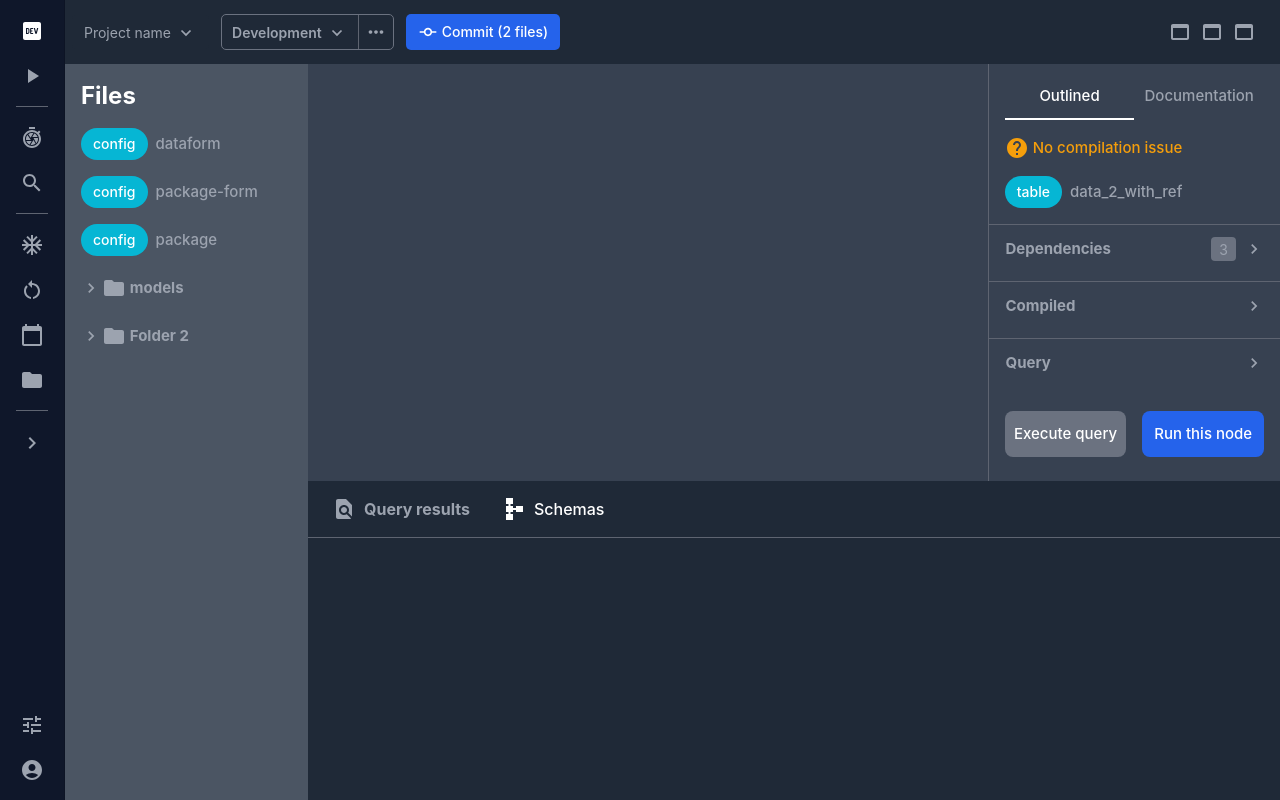
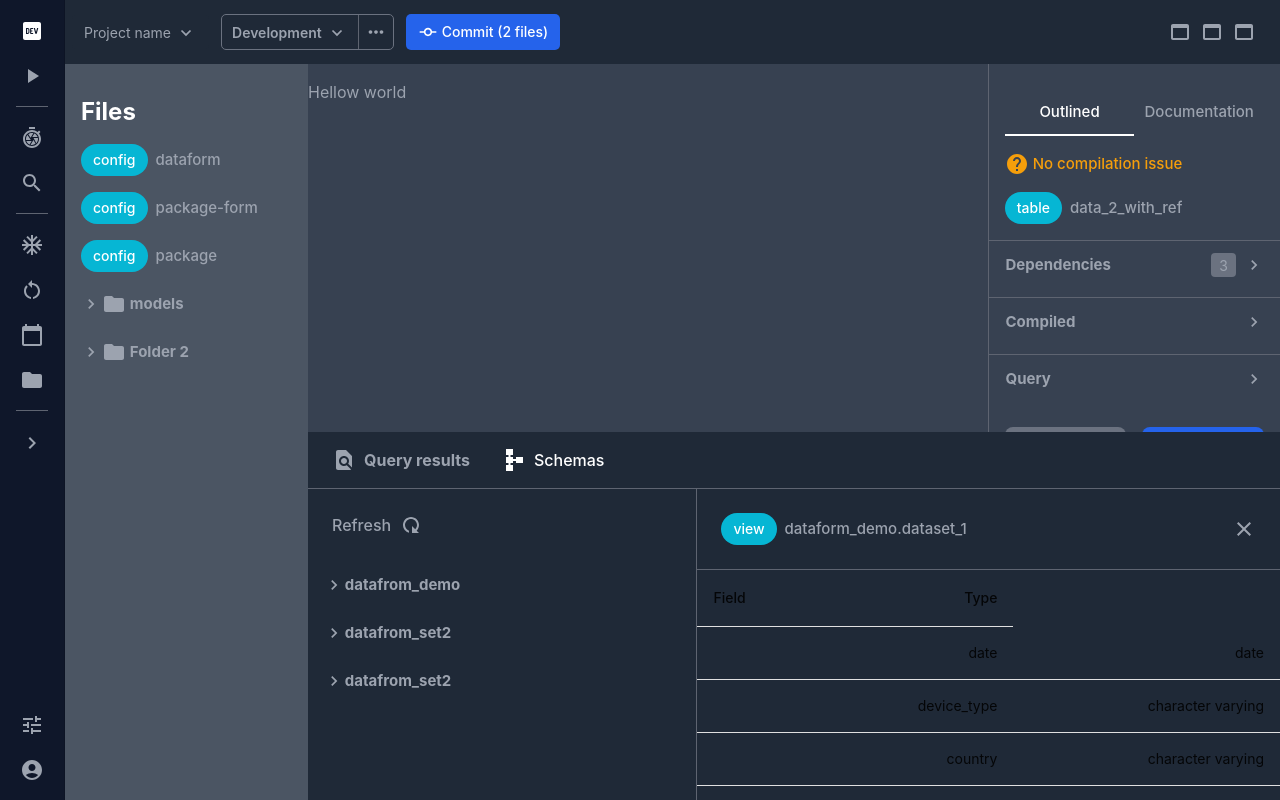
Before and after one commit to Gabin-ishimwe/frontend-assessment, a React (Vite) app: page / in a window 1280 px wide. Built offline with nearby package versions, Linux system fonts and the light colour scheme.

Commit message:
ft: add tables

```diff
--- /dev/null
+++ b/src/components/CodingEnv/bottom/BottomLeft.jsx
@@ -0,0 +1,136 @@
+/* eslint-disable no-unused-vars */
+import ChevronRightIcon from "@mui/icons-material/ChevronRight";
+import RefreshIcon from "@mui/icons-material/Refresh";
+
+import { Box, Typography } from "@mui/material";
+import MuiAccordion from "@mui/material/Accordion";
+import MuiAccordionDetails from "@mui/material/AccordionDetails";
+import MuiAccordionSummary from "@mui/material/AccordionSummary";
+import { styled } from "@mui/material/styles";
+import React from "react";
+import ViewedData from "./ViewedData";
+
+const Accordion = styled((props) => (
+  <MuiAccordion disableGutters elevation={0} square {...props} />
+))(({ theme }) => ({
+  width: "100%",
+  backgroundColor: "#1f2937",
+  overflow: "hidden",
+  "&:before": {
+    display: "none",
+  },
+  //   "&:hover": {
+  //     backgroundColor: "#374151",
+  //   },
+}));
+
+const AccordionSummary = styled((props) => (
+  <MuiAccordionSummary
+    expandIcon={
+      <ChevronRightIcon sx={{ fontSize: "20px", color: "#9ca3af" }} />
+    }
+    {...props}
+  />
+))(({ theme }) => ({
+  width: "100%",
+  flexDirection: "row-reverse",
+  overflow: "hidden",
+  "& .MuiAccordionSummary-expandIconWrapper.Mui-expanded": {
+    transform: "rotate(90deg)",
+  },
+  "& .MuiAccordionSummary-content": {
+    marginLeft: theme.spacing(0.1),
+  },
+}));
+
+const AccordionDetails = styled(MuiAccordionDetails)(({ theme }) => ({
+  padding: 0,
+  margin: 0,
+}));
+
+const BottomLeft = () => {
+  return (
+    <Box
+      sx={{
+        flexBasis: "40%",
+        overflow: "auto",
+      }}>
+      <Box
+        sx={{
+          display: "flex",
+          alignItems: "center",
+          px: 3,
+          py: 3,
+        }}>
+        <Typography
+          sx={{
+            fontSize: 16,
+            fontWeight: 500,
+            pr: 1,
+          }}>
+          Refresh
+        </Typography>
+        <RefreshIcon sx={{ rotate: "90deg" }} />
+      </Box>
+      <Accordion>
+        <AccordionSummary>
+          <Typography
+            sx={{
+              fontSize: 15,
+              fontWeight: "bold",
+              textOverflow: "ellipsis",
+              overflow: "hidden",
+            }}>
+            datafrom_demo
+          </Typography>
+        </AccordionSummary>
+        <AccordionDetails>
+          <ViewedData label={"data_set_1"} />
+          <ViewedData label={"data_set_2"} />
+          <ViewedData label={"data_set_3"} />
+          <ViewedData label={"data_set_4"} />
+        </AccordionDetails>
+      </Accordion>
+      <Accordion>
+        <AccordionSummary>
+          <Typography
+            sx={{
+              fontSize: 15,
+              fontWeight: "bold",
+              textOverflow: "ellipsis",
+              overflow: "hidden",
+            }}>
+            datafrom_set2
+          </Typography>
+        </AccordionSummary>
+        <AccordionDetails>
+          <ViewedData label={"data_set_5"} />
+          <ViewedData label={"data_set_6"} />
+          <ViewedData label={"data_set_7"} />
+          <ViewedData label={"data_set_8"} />
+        </AccordionDetails>
+      </Accordion>
+      <Accordion>
+        <AccordionSummary>
+          <Typography
+            sx={{
+              fontSize: 15,
+              fontWeight: "bold",
+              textOverflow: "ellipsis",
+              overflow: "hidden",
+            }}>
+            datafrom_set2
+          </Typography>
+        </AccordionSummary>
+        <AccordionDetails>
+          <ViewedData label={"data_set_5"} />
+          <ViewedData label={"data_set_6"} />
+          <ViewedData label={"data_set_7"} />
+          <ViewedData label={"data_set_8"} />
+        </AccordionDetails>
+      </Accordion>
+    </Box>
+  );
+};
+
+export default BottomLeft;
--- /dev/null
+++ b/src/components/CodingEnv/bottom/BottomRight.jsx
@@ -0,0 +1,78 @@
+/* eslint-disable no-unused-vars */
+import { Close } from "@mui/icons-material";
+import { Box, Divider, Typography } from "@mui/material";
+import Table from "@mui/material/Table";
+import TableBody from "@mui/material/TableBody";
+import TableCell from "@mui/material/TableCell";
+import TableContainer from "@mui/material/TableContainer";
+import TableHead from "@mui/material/TableHead";
+import TableRow from "@mui/material/TableRow";
+import React from "react";
+import { dataRows } from "../../../utils/dataset";
+import CustomChip from "../../folderStructure/CustomChip";
+
+const BottomRight = () => {
+  return (
+    <Box
+      sx={{
+        flexBasis: "60%",
+        overflow: "auto",
+      }}>
+      <Box
+        sx={{
+          display: "flex",
+          alignItems: "center",
+          justifyContent: "space-between",
+          px: 3,
+          py: 3,
+        }}>
+        <Box
+          sx={{
+            display: "flex",
+            alignItems: "center",
+          }}>
+          <CustomChip label={"view"} color={"#06b6d4"} />
+          <Typography
+            className="child"
+            variant="subtitle2"
+            sx={{
+              ml: 1,
+              fontSize: 15,
+              textOverflow: "ellipsis",
+              whiteSpace: "nowrap",
+              overflow: "hidden",
+            }}>
+            dataform_demo.dataset_1
+          </Typography>
+        </Box>
+        <Close sx={{ fontSize: "32" }} />
+      </Box>
+      <Divider sx={{ backgroundColor: "#6b7280" }} />
+      <TableContainer>
+        <Table sx={{ width: "100%" }} aria-label="simple table">
+          <TableHead>
+            <TableRow>
+              <TableCell>Field</TableCell>
+              <TableCell align="right">Type</TableCell>
+            </TableRow>
+          </TableHead>
+          <TableBody>
+            {dataRows.map((row) => (
+              <TableRow
+                key={row.name}
+                sx={{ "&:last-child td, &:last-child th": { border: 0 } }}>
+                <TableCell component="th" scope="row">
+                  {row.name}
+                </TableCell>
+                <TableCell align="right">{row.field}</TableCell>
+                <TableCell align="right">{row.type}</TableCell>
+              </TableRow>
+            ))}
+          </TableBody>
+        </Table>
+      </TableContainer>
+    </Box>
+  );
+};
+
+export default BottomRight;
--- a/src/components/CodingEnv/bottom/BottomSection.jsx
+++ b/src/components/CodingEnv/bottom/BottomSection.jsx
@@ -3,15 +3,18 @@ import FindInPageIcon from "@mui/icons-material/FindInPage";
 import SchemaIcon from "@mui/icons-material/Schema";
 import { Box, Divider, Typography } from "@mui/material";
 import React from "react";
+import BottomLeft from "./BottomLeft";
+import BottomRight from "./BottomRight";
 
 const BottomSection = () => {
   return (
     <Box
       sx={{
-        // flexBasis: "calc(50% - 42px)",
-        flex: 1,
+        flex: "1 1 50%",
+        // flexBasis: "50%",
+        // flexGrow: 1,
         backgroundColor: "#1f2937",
-        // height: "100%",
+        overflow: "hidden",
       }}>
       <Box
         sx={{
@@ -46,21 +49,15 @@ const BottomSection = () => {
       <Box
         sx={{
           display: "flex",
-          //   height: "100%",
+          height: "100%",
         }}>
-        <Box
-          sx={{
-            flexBasis: "40%",
-          }}></Box>
+        <BottomLeft />
         <Divider
           orientation="vertical"
           sx={{ backgroundColor: "#6b7280" }}
           flexItem
         />
-        <Box
-          sx={{
-            flexBasis: "60%",
-          }}></Box>
+        <BottomRight />
       </Box>
     </Box>
   );
--- /dev/null
+++ b/src/components/CodingEnv/bottom/ViewedData.jsx
@@ -0,0 +1,39 @@
+/* eslint-disable no-unused-vars */
+import RemoveRedEyeIcon from "@mui/icons-material/RemoveRedEye";
+import { Box, Typography } from "@mui/material";
+import React from "react";
+
+const ViewedData = ({ label }) => {
+  const [isButtonVisible, setIsButtonVisible] = React.useState(false);
+
+  const handleMouseEnter = () => {
+    setIsButtonVisible(true);
+  };
+
+  const handleMouseLeave = () => {
+    setIsButtonVisible(false);
+  };
+  return (
+    <Box
+      sx={{
+        display: "flex",
+        alignItems: "center",
+        "&:hover": {
+          backgroundColor: "#374151",
+          cursor: "pointer",
+          "& .child": {
+            color: "white",
+          },
+        },
+        px: 3,
+        py: 1,
+      }}>
+      <RemoveRedEyeIcon sx={{ mr: 1, color: "#9ca3af" }} className="child" />
+      <Typography sx={{ fontSize: 15, fontWeight: "bold" }} className="child">
+        {label}
+      </Typography>
+    </Box>
+  );
+};
+
+export default ViewedData;
--- a/src/components/CodingEnv/top/TopRight.jsx
+++ b/src/components/CodingEnv/top/TopRight.jsx
@@ -44,6 +44,7 @@ const TopRight = () => {
     <Box
       sx={{
         flexBasis: "30%",
+        overflowY: "auto",
       }}>
       <Box
         sx={{
--- a/src/components/CodingEnv/top/TopSection.jsx
+++ b/src/components/CodingEnv/top/TopSection.jsx
@@ -7,14 +7,17 @@ const TopSection = () => {
   return (
     <Box
       sx={{
-        // flexBasis: "calc(50% + 42px)",
-        flex: 1,
+        flex: "1 1 50%",
         display: "flex",
+        height: "100%",
+        overflow: "hidden",
       }}>
       <Box
         sx={{
           flexBasis: "70%",
-        }}></Box>
+        }}>
+        <p>Hellow world</p>
+      </Box>
       <Divider
         orientation="vertical"
         sx={{ backgroundColor: "#6b7280" }}
--- a/src/components/Sidebar.jsx
+++ b/src/components/Sidebar.jsx
@@ -38,10 +38,9 @@ export default function MiniDrawer() {
         sx={{
           flexGrow: 1,
           display: "flex",
-          height: "calc(100vh - 48px)",
-          mt: 6,
+          height: "calc(100vh - 64px)",
+          marginTop: 8,
         }}>
-        {/* <DrawerHeader /> */}
         <Structure />
         <Ide />
       </Box>
--- a/src/components/folderStructure/Structure.jsx
+++ b/src/components/folderStructure/Structure.jsx
@@ -9,7 +9,6 @@ const Structure = () => {
     <Box
       sx={{
         flexBasis: "20%",
-        maxWidth: "100%",
         backgroundColor: "#4b5563",
         overflow: "hidden",
         overflowY: "auto",
--- /dev/null
+++ b/src/utils/dataset.js
@@ -0,0 +1,11 @@
+function createData(field, type) {
+  return { field, type };
+}
+
+export const dataRows = [
+  createData("date", "date"),
+  createData("device_type", "character varying"),
+  createData("country", "character varying"),
+  createData("session", "integer"),
+  createData("revenue", "integer"),
+];
```
